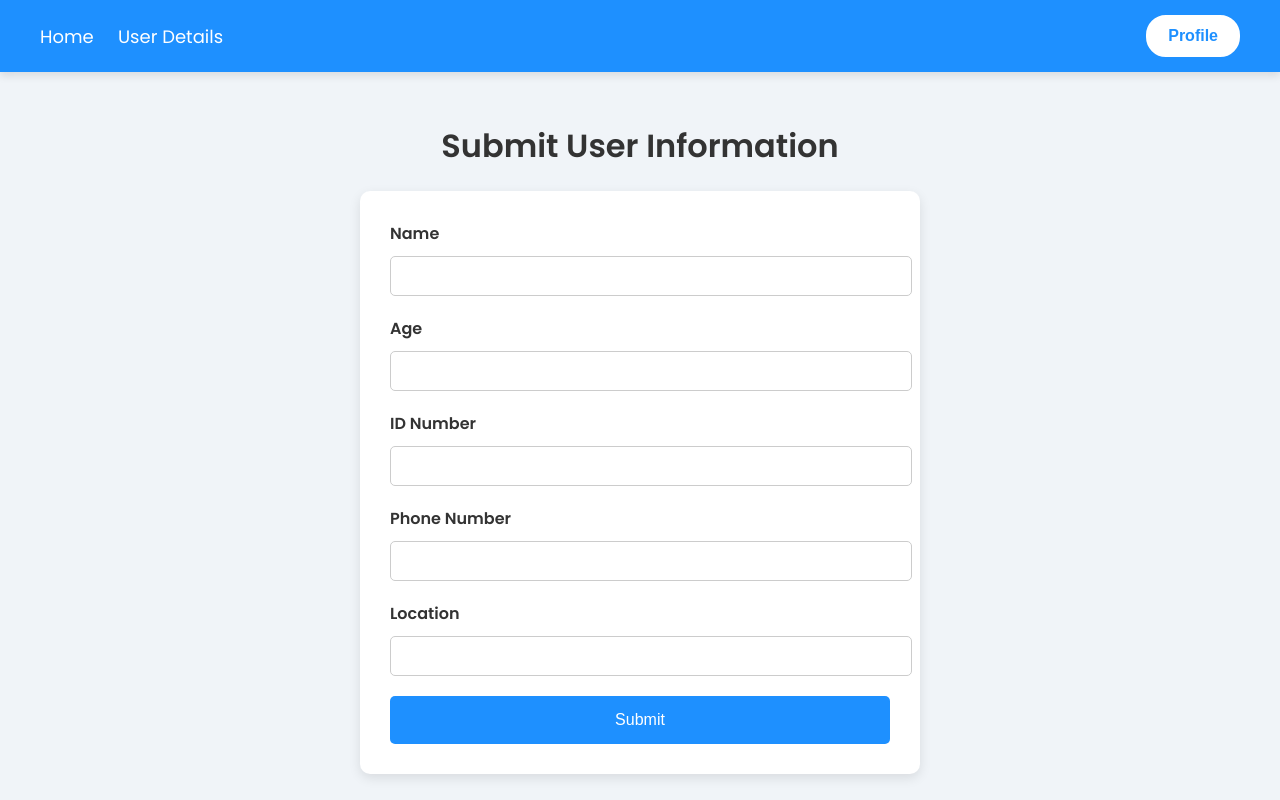
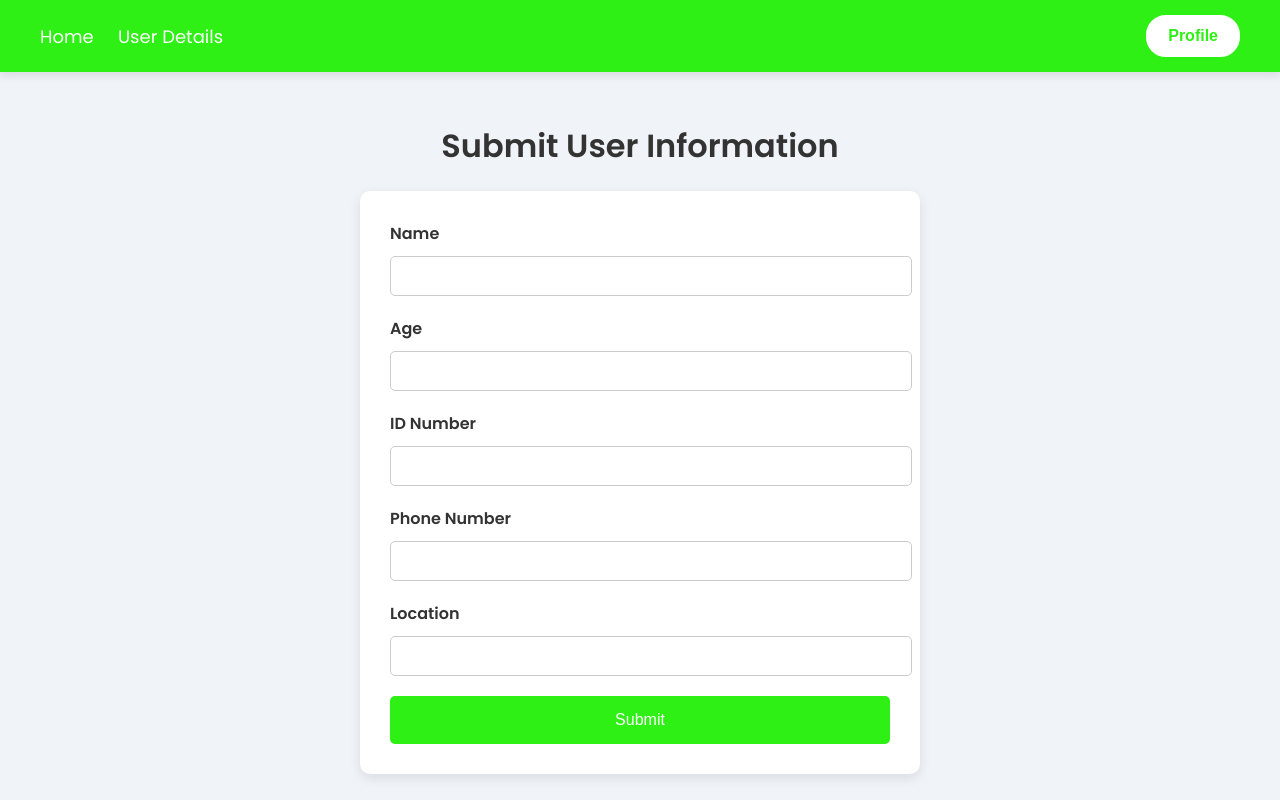
Before and after one commit to MrAlfaa/Cloud-Computing-Assignment, a plain HTML site: page index.html in a window 1280 px wide. Drawn offline with Linux system fonts and the light colour scheme.

Commit message:
Color change

```diff
--- a/index.html
+++ b/index.html
@@ -14,7 +14,7 @@
         }
 
         nav {
-            background-color: #1e90ff;
+            background-color: #2ef014;
             color: white;
             padding: 15px 0;
             box-shadow: 0 4px 8px rgba(0, 0, 0, 0.1);
@@ -47,7 +47,7 @@
 
         #profileButton {
             background-color: white;
-            color: #1e90ff;
+            color: #2ef014;
             padding: 10px 20px;
             border: 2px solid white;
             border-radius: 20px;
@@ -58,7 +58,7 @@
 
         #profileButton:hover {
             background-color: #ffeb3b;
-            color: #1e90ff;
+            color: #2ef014;
         }
 
         /* Dropdown Menu */
@@ -125,7 +125,7 @@
         button {
             width: 100%;
             padding: 15px;
-            background-color: #1e90ff;
+            background-color: #2ef014;
             color: white;
             border: none;
             border-radius: 5px;
@@ -136,7 +136,7 @@
 
         button:hover {
             background-color: #ffeb3b;
-            color: #1e90ff;
+            color: #2ef014;
         }
 
         /* Responsive */
```
Also changed, not shown: user-details.html (+4 -4 lines), user-view.html (+4 -4 lines).
